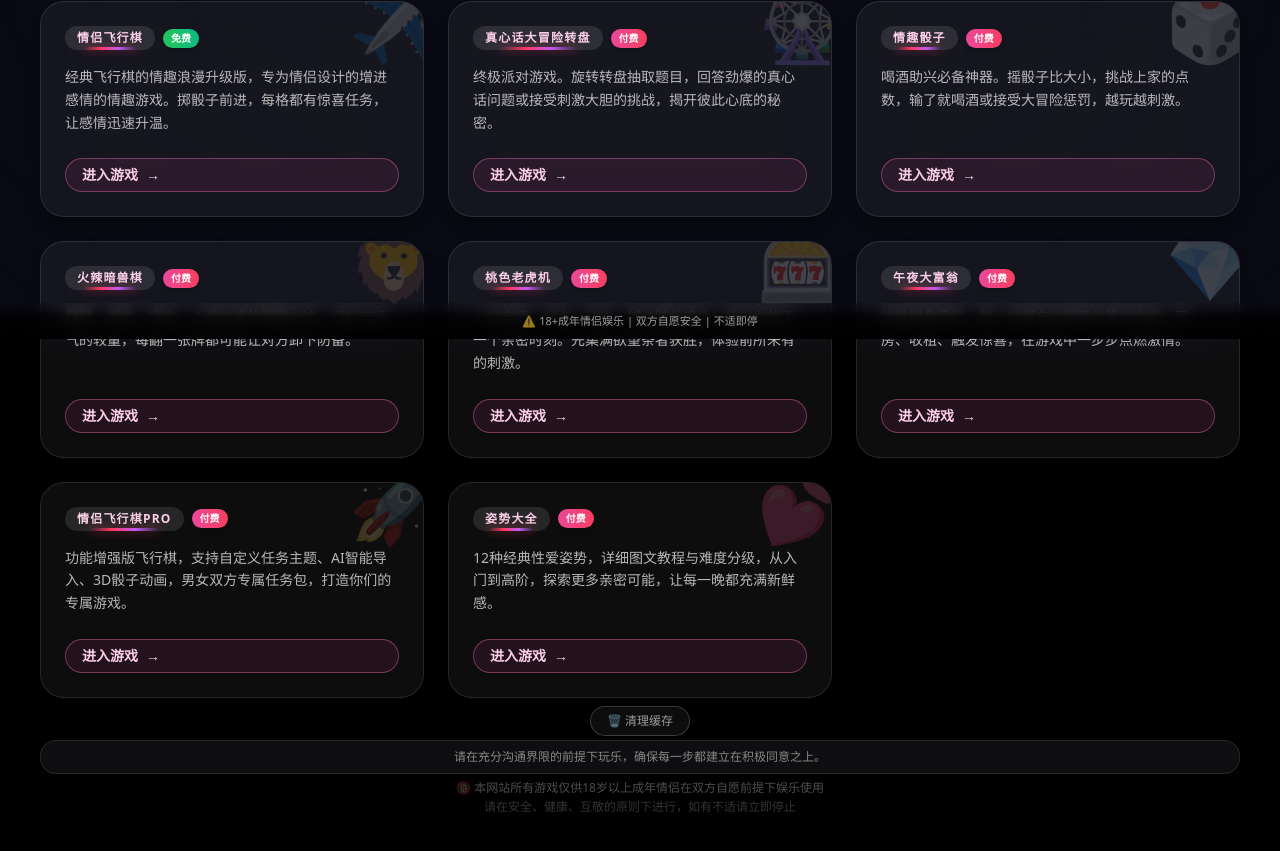
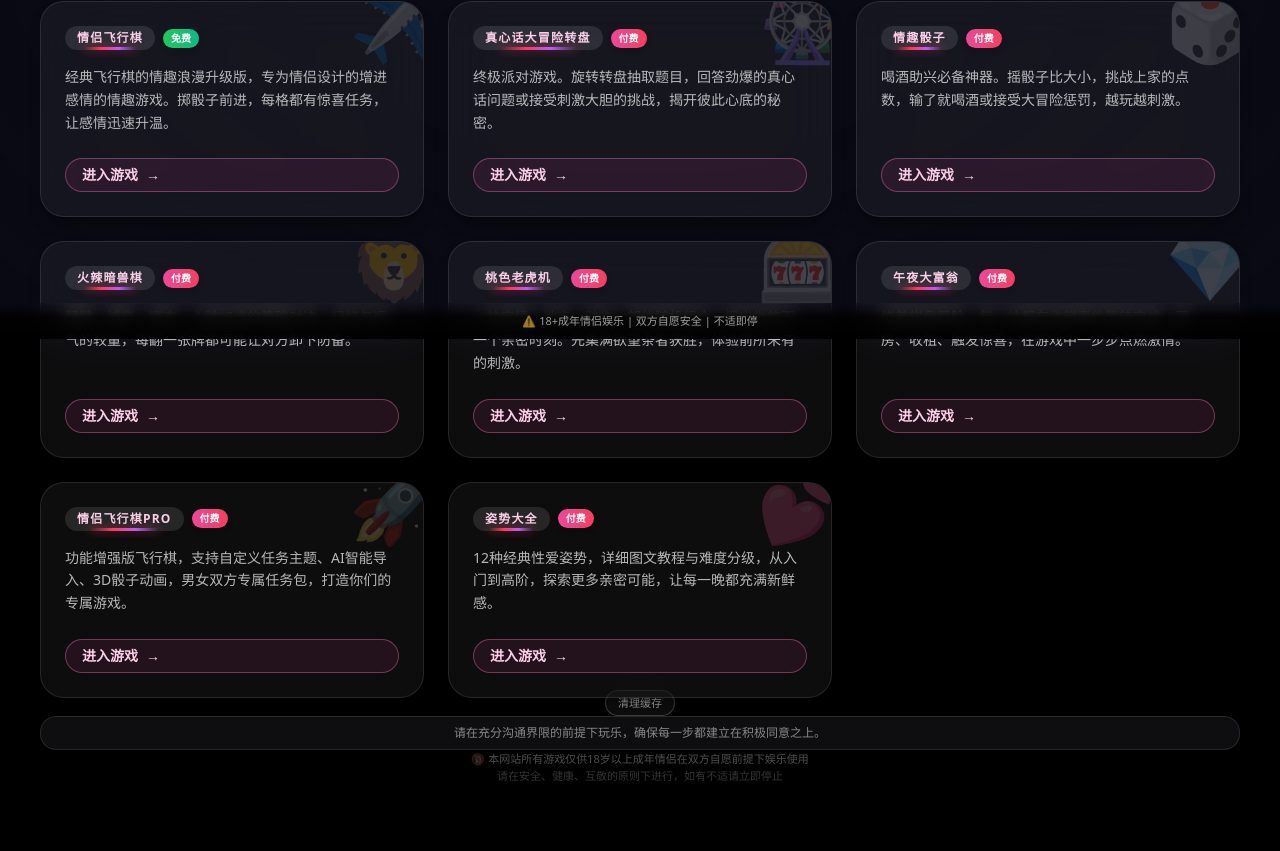
Before and after one commit to cnmgames/game, a Next.js app: page / in a window 1280 px wide. Shown: the part 461-1312 px from the top of the page. Built offline with nearby package versions, Linux system fonts and the light colour scheme; no server answers.

Commit message:
Update page.tsx

```diff
--- a/app/page.tsx
+++ b/app/page.tsx
@@ -131,7 +131,7 @@ const games = [
         </div>
 
         {/* 底部区域 - 最小间距 */}
-        <div className="flex flex-col gap-1 -mt-8">
+        <div className="flex flex-col gap-0 -mt-12">
         {/* 清理缓存按钮 */}
         <div className="flex justify-center">
           <button
@@ -148,9 +148,9 @@ const games = [
                 setTimeout(() => window.location.reload(), 500);
               }
             }}
-            className="rounded-full border border-white/20 bg-white/5 px-4 py-1.5 text-xs text-white/60 hover:bg-white/10 hover:text-white/80 transition"
+            className="rounded-full border border-white/20 bg-white/5 px-3 py-1 text-[11px] text-white/60 hover:bg-white/10 hover:text-white/80 transition"
           >
-            🗑️ 清理缓存
+            清理缓存
           </button>
         </div>
 
@@ -161,10 +161,10 @@ const games = [
 
         {/* 免责声明 */}
         <div className="text-center">
-          <p className="text-xs text-white/30 leading-relaxed">
+          <p className="text-[11px] text-white/30 leading-relaxed">
             🔞 本网站所有游戏仅供18岁以上成年情侣在双方自愿前提下娱乐使用
           </p>
-          <p className="text-xs text-white/20 mt-0.5">
+          <p className="text-[11px] text-white/20 mt-0">
             请在安全、健康、互敬的原则下进行，如有不适请立即停止
           </p>
         </div>
```
